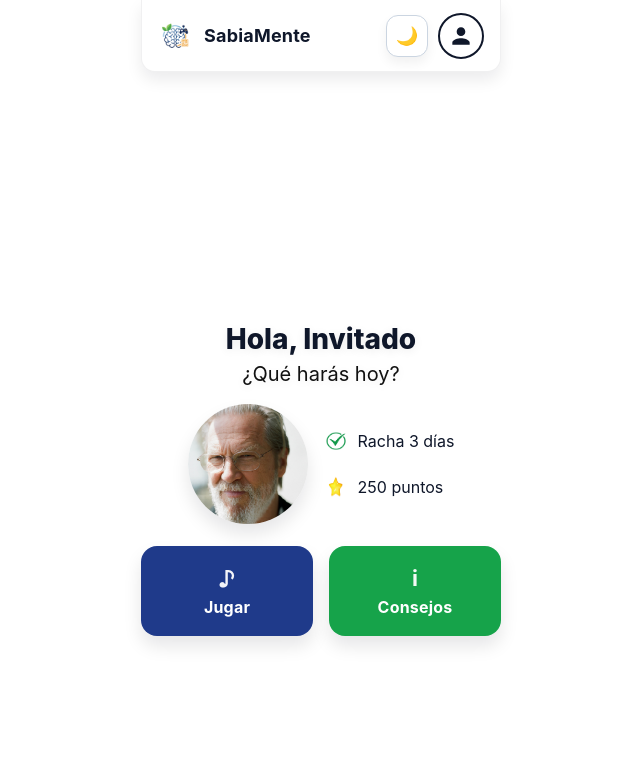
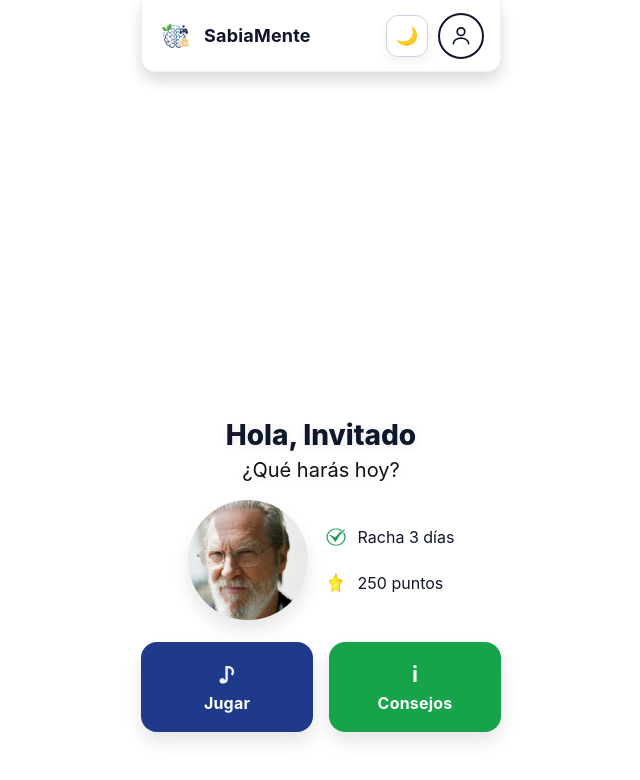
Before and after one commit to JuanSMarin2/SabiaMente, a React (Vite) app: page /main in a window 1280 px wide. Shown: the top 780 px of the page, without its empty margins (319-959 px from the left). Built offline with nearby package versions, Linux system fonts and the light colour scheme.

Commit message:
Implementacion children - Toast

```diff
--- a/package.json
+++ b/package.json
@@ -13,6 +13,7 @@
   "dependencies": {
     "react": "^19.1.1",
     "react-dom": "^19.1.1",
+    "react-hot-toast": "^2.6.0",
     "react-router-dom": "^7.9.1",
     "zustand": "^5.0.8"
   },
--- a/src/App.jsx
+++ b/src/App.jsx
@@ -1,26 +1,28 @@
+// src/App.jsx
 import React from "react";
 import { Routes, Route, Navigate } from "react-router-dom";
-import Home from "./pages/Home.jsx";
-import Login from "./pages/Login.jsx";
-import MainMenu from "./pages/MainMenu.jsx";
-import Advice from "./pages/Advice.jsx";
-import About from "./pages/About.jsx";
-import RecoverAccount from "./pages/RecoverAccount.jsx";
-import VerifyCode from "./pages/VerifyCode.jsx";
-import CreateAccount from "./pages/CreateAccount.jsx";
+import AppLayout from "./layouts/AppLayout";
+
+import Home from "./pages/Home";
+import Login from "./pages/Login";
+import MainMenu from "./pages/mainMenu";
+import Advice from "./pages/Advice";
+import About from "./pages/About";
+import CreateAccount from "./pages/CreateAccount";
+import RecoverAccount from "./pages/RecoverAccount";
+import VerifyCode from "./pages/VerifyCode";
 
 export default function App() {
   return (
     <Routes>
-      <Route path="/" element={<Home />} />
-      <Route path="/login" element={<Login />} />
-      <Route path="/main" element={<MainMenu />} />
-      <Route path="/advice" element={<Advice />} />
-      <Route path="/about" element={<About />} />
-      <Route path="/recover" element={<RecoverAccount />} />
-      <Route path="/verify" element={<VerifyCode />} />
-      <Route path="/create" element={<CreateAccount />} />
-      {/* fallback */}
+      <Route path="/"        element={<AppLayout><Home /></AppLayout>} />
+      <Route path="/login"   element={<AppLayout><Login /></AppLayout>} />
+      <Route path="/main"    element={<AppLayout><MainMenu /></AppLayout>} />
+      <Route path="/advice"  element={<AppLayout><Advice /></AppLayout>} />
+      <Route path="/about"   element={<AppLayout><About /></AppLayout>} />
+      <Route path="/create"  element={<AppLayout><CreateAccount /></AppLayout>} />
+      <Route path="/recover" element={<AppLayout><RecoverAccount /></AppLayout>} />
+      <Route path="/verify"  element={<AppLayout><VerifyCode /></AppLayout>} />
       <Route path="*" element={<Navigate to="/" replace />} />
     </Routes>
   );
--- a/src/components/Header.jsx
+++ b/src/components/Header.jsx
@@ -1,35 +1,51 @@
+// src/components/Header.jsx
 import React from "react";
 import { Link } from "react-router-dom";
-import { useStore } from "../store"; // Añadir importación
+import { useTheme } from "../stores/themeStore";
+
+function ThemeToggle() {
+  const { theme, toggle } = useTheme();
+  return (
+    <button className="sb-theme" onClick={toggle} title="Cambiar tema">
+      {theme === "dark" ? "☀️" : "🌙"}
+    </button>
+  );
+}
 
 export default function Header() {
-  const { toggleTheme, theme } = useStore();
-  const img = (p) => import.meta.env.BASE_URL + "img/" + p; // Añadir esta línea
-
-  React.useEffect(() => {
-    document.documentElement.setAttribute('data-theme', theme);
-  }, [theme]);
+  const baseImg = (p) => import.meta.env.BASE_URL + "img/" + p;
 
   return (
     <div className="sb-appbar">
-      <div className="sb-header">
-        <Link className="sb-brand" to="/main">
-          <img className="sb-logo" src={img("logo.png")} alt="SabiaMente" />
-          <div className="sb-title">SabiaMente</div>
+      <header className="sb-header">
+        <Link className="sb-brand" to="/settings" aria-label="Ir al menú principal">
+          <img className="sb-logo" src={baseImg("logo.png")} alt="SabiaMente" />
+          <span className="sb-title">SabiaMente</span>
         </Link>
 
         <div className="sb-actions">
-          <button className="sb-theme" onClick={toggleTheme} aria-label="Cambiar tema">
-            {theme === 'light' ? '🌙' : '☀️'}
-          </button>
-
-          <Link className="sb-user" to="/profile" aria-label="Perfil">
-            <svg className="sb-user-icon" viewBox="0 0 24 24" fill="currentColor">
-              <path d="M12 12c2.21 0 4-1.79 4-4s-1.79-4-4-4-4 1.79-4 4 1.79 4 4 4zm0 2c-2.67 0-8 1.34-8 4v2h16v-2c0-2.66-5.33-4-8-4z"/>
+          <ThemeToggle />
+          <Link className="sb-user" to= "/main"aria-label="Ajustes de usuario">
+            <svg className="sb-user-icon" viewBox="0 0 24 24" aria-hidden="true">
+              <circle
+                cx="12"
+                cy="8"
+                r="3.5"
+                fill="none"
+                stroke="currentColor"
+                strokeWidth="1.6"
+              />
+              <path
+                d="M5 19c0-3.1 3.4-5 7-5s7 1.9 7 5"
+                fill="none"
+                stroke="currentColor"
+                strokeWidth="1.6"
+                strokeLinecap="round"
+              />
             </svg>
           </Link>
         </div>
-      </div>
+      </header>
     </div>
   );
 }
--- /dev/null
+++ b/src/layouts/AppLayout.jsx
@@ -0,0 +1,13 @@
+// src/layouts/AppLayout.jsx
+import Header from "../components/Header";
+import { Toaster } from "react-hot-toast";
+
+export default function AppLayout({ children }) {
+  return (
+    <div className="page">
+      <Header />
+      <main className="app-content">{children}</main>
+      <Toaster position="top-center" />
+    </div>
+  );
+}
--- a/src/main.jsx
+++ b/src/main.jsx
@@ -1,6 +1,7 @@
+// main.jsx
 import React from "react";
 import { createRoot } from "react-dom/client";
-import { BrowserRouter } from "react-router-dom"; // Cambia a BrowserRouter para desarrollo
+import { BrowserRouter } from "react-router-dom";
 import App from "./App.jsx";
 import "./styles.css";
 
--- a/src/pages/CreateAccount.jsx
+++ b/src/pages/CreateAccount.jsx
@@ -1,5 +1,6 @@
 import React from "react";
 import { useNavigate } from "react-router-dom";
+import toast from "react-hot-toast";
 
 export default function CreateAccount(){
   const nav = useNavigate();
@@ -7,6 +8,7 @@ export default function CreateAccount(){
   const handleSubmit = (e) => {
     e.preventDefault();
     // TODO: validate and persist the new account data
+    toast.success("Cuenta creada con éxito");
     nav("/verify");
   };
 
--- a/src/pages/Login.jsx
+++ b/src/pages/Login.jsx
@@ -1,6 +1,7 @@
 import React, { useState } from "react";
 import { useNavigate, Link } from "react-router-dom";
 import { useStore } from "../store";
+import toast from "react-hot-toast";
 
 export default function Login() {
   const nav = useNavigate();
@@ -12,12 +13,15 @@ export default function Login() {
 
   const handleSubmit = (e) => {
     e.preventDefault();
-    if (formData.username && formData.password) {
+ if (formData.username && formData.password) {
       login({
         name: formData.username,
         email: `${formData.username}@example.com`
       });
+    toast.success("Inicio de sesión exitoso ✅");
       nav("/main");
+    } else {
+      toast.error("Usuario y contraseña son requeridos ❌");
     }
   };
 
@@ -31,6 +35,7 @@ export default function Login() {
 
   const handleGuestLogin = () => {
     login({ name: "Invitado", isGuest: true });
+    toast("Ingresaste como invitado 👤");
     nav("/main");
   };
 
--- a/src/pages/mainMenu.jsx
+++ b/src/pages/mainMenu.jsx
@@ -1,7 +1,7 @@
 import React from "react";
 import { Link } from "react-router-dom";
 import Header from "../components/Header.jsx";
-import { useStore } from "../store"; // Añadir esta importación
+import { useStore } from "../store.js"; // Añadir esta importación
 
 export default function MainMenu() {
   const img = (p) => import.meta.env.BASE_URL + "img/" + p;
--- a/src/styles.css
+++ b/src/styles.css
@@ -48,6 +48,7 @@ body {
   font-weight: 800;
   font-size: 28px;
   letter-spacing: 0.2px;
+  color: var(--text);
 }
 
 .subtitle {
@@ -186,7 +187,7 @@ body {
 .mm-hello p {
   margin: 0;
   font-size: 20px;
-  color: #111;
+  color: var(--text);
   text-shadow: 0 2px 10px rgba(0, 0, 0, 0.08);
 }
 
@@ -421,8 +422,51 @@ body { padding-top: var(--appbar-h); }
   margin-top: 12px;     /* asegura separación aunque no estén en un <form> */
 }
 
-.btn.primary { background: var(--primary); color: #fff; }
-.btn.primary:active { background: var(--primary-press); }
+.btn.primary {
+  background: var(--primary);
+  color: #fff;
+  transition: background 0.15s, color 0.15s;
+}
+.btn.primary:active {
+  background: var(--primary-press);
+}
+
+@media (prefers-color-scheme: dark) {
+  body {
+    background: var(--bg);
+    color: var(--text);
+  }
+  .title, .label, .mm-hello p, .mm-row .mm-num, .btn.outline, .btn.ghost, .center, .sb-title, .sb-user, .sb-header, .card, .mm-card {
+    color: var(--text) !important;
+  }
+  /* Only override button colors in dark mode */
+  .btn.primary {
+    background: #3b82f6;
+    color: #fff;
+    box-shadow: 0 0 0 2px #2563eb, 0 10px 18px rgba(59,130,246,0.15);
+    filter: brightness(1.15) saturate(1.2);
+  }
+  .btn.primary:active {
+    background: #2563eb;
+  }
+  .mm-btn--play {
+    background: #3b82f6;
+    color: #fff;
+  }
+  .mm-btn--tips {
+    background: #4ade80;
+    color: #065f46;
+  }
+}
+
+:root[data-theme="dark"] {
+  --primary:#93c5fd;
+  --primary-press:#60a5fa;
+  --text:#e5e7eb;
+  --muted:#94a3b8;
+  --bg:#0b1220;
+  --shadow:0 10px 18px rgba(0,0,0,.6);
+}
 
 .btn.outline {
   background: transparent;
@@ -468,3 +512,111 @@ body{ background:var(--bg); color:var(--text); }
 
 /* Si tenías .btn { width:100% }, evita que afecte al header */
 .sb-header .btn { width:auto; padding:8px 12px; }
+
+:root[data-theme="dark"] {
+  --primary: #3b82f6;          /* Azul más claro para modo oscuro */
+  --primary-press: #60a5fa;    /* Azul aún más claro para estado presionado */
+  --text: #e5e7eb;
+  --muted: #94a3b8;
+  --bg: #0b1220;
+  --shadow: 0 10px 18px rgba(0,0,0,.6);
+}
+
+/* Ajustes específicos para botones en modo oscuro */
+@media (prefers-color-scheme: dark) {
+  .btn.primary {
+    background: var(--primary);
+    color: #fff;
+    box-shadow: 0 0 0 2px var(--primary-press), 0 10px 18px rgba(59,130,246,0.15);
+    filter: brightness(1.15) saturate(1.2);
+  }
+
+  .btn.primary:active {
+    background: var(--primary-press);
+  }
+
+  .primaryBtn {
+    background: var(--primary);
+    box-shadow: 0 0 0 2px var(--primary-press), 0 10px 18px rgba(59,130,246,0.15);
+  }
+
+  .primaryBtn:active {
+    background: var(--primary-press);
+  }
+
+  .mm-btn--play {
+    background: var(--primary);
+    color: #fff;
+  }
+
+  .mm-btn--tips {
+    background: #4ade80;
+    color: #065f46;
+  }
+}
+
+/* Asegurar que los botones usen las variables correctas */
+.btn.primary {
+  background: var(--primary);
+  transition: background 0.15s, color 0.15s;
+}
+
+.btn.primary:active {
+  background: var(--primary-press);
+}
+
+.primaryBtn {
+  background: var(--primary);
+  transition: background 0.15s, color 0.15s;
+}
+
+.primaryBtn:active {
+  background: var(--primary-press);
+}
+
+
+:root[data-theme="light"] {
+  --header-bg: #ffffff;
+  --header-border: rgba(2,6,23,.06);
+  --header-shadow: 0 8px 16px rgba(2,6,23,.08);
+}
+
+:root[data-theme="dark"] {
+  --header-bg: #181f2e;
+  --header-border: #232a3a;
+  --header-shadow: 0 8px 16px rgba(0,0,0,0.4);
+}
+
+
+.sb-header {
+  background: var(--header-bg);
+  border-radius: 0 0 14px 14px;
+  box-shadow: var(--header-shadow);
+  border: 1px solid var(--header-border);
+  border-top: none;
+
+  display: flex;
+  align-items: center;
+  justify-content: space-between;
+  gap: 12px;
+  padding: 12px 16px;
+  max-width: 360px;
+  margin: 0 auto;
+}
+
+:root[data-theme="light"] .react-hot-toast {
+  --toast-background: #fff;
+}
+:root[data-theme="dark"] .react-hot-toast {
+  --toast-background: #111827;
+}
+/* Añadir al final de styles.css */
+.app-content {
+  width: 100%;
+  padding-top: var(--appbar-h, 72px);
+}
+
+.page {
+  position: relative;
+  min-height: 100vh;
+}
```
Also changed, not shown: src/pages/RecoverAccount.jsx (+13 -1 lines), src/pages/VerifyCode.jsx (+12 -1 lines), 1 other file (tests, documents, lock files or other folders).
